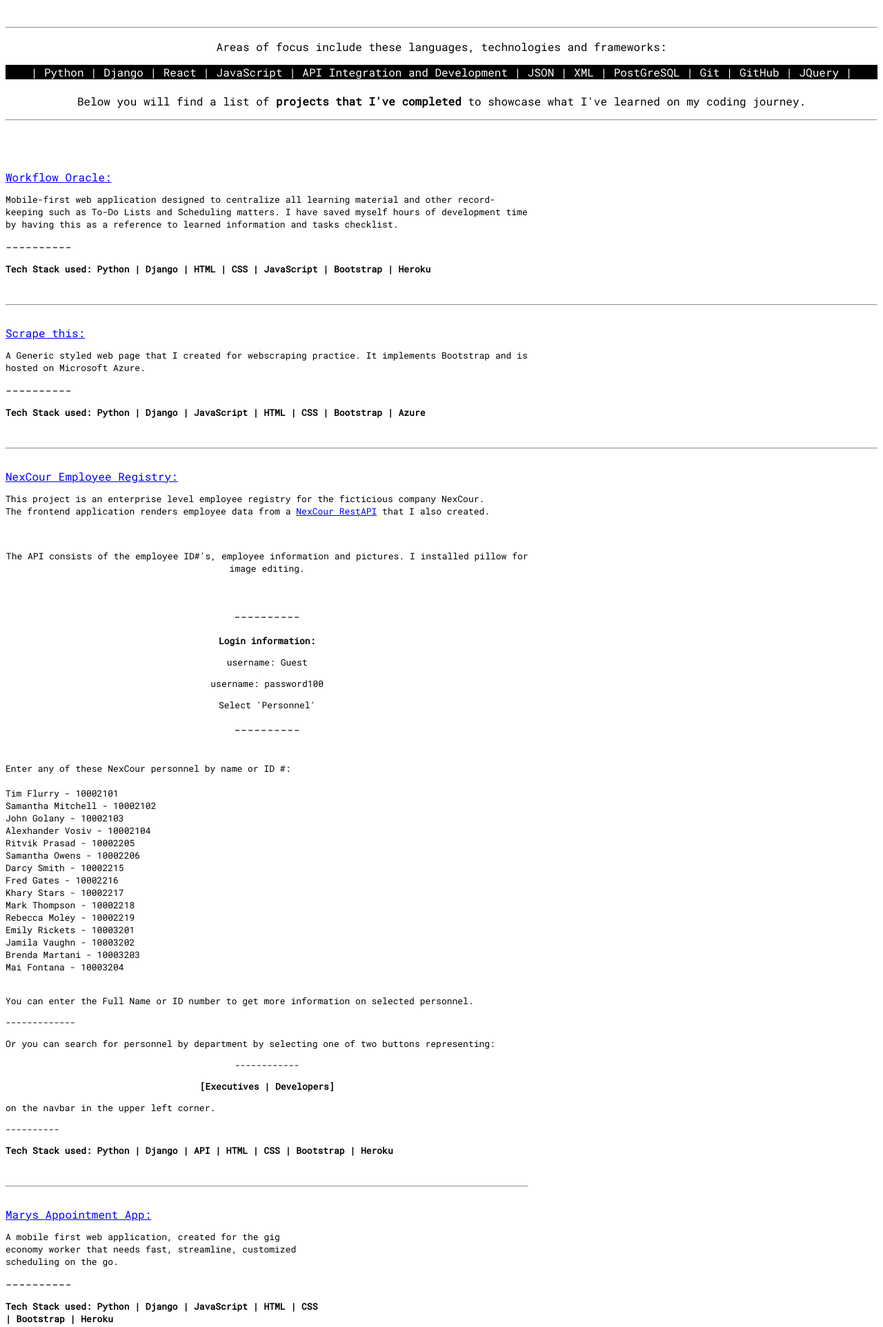
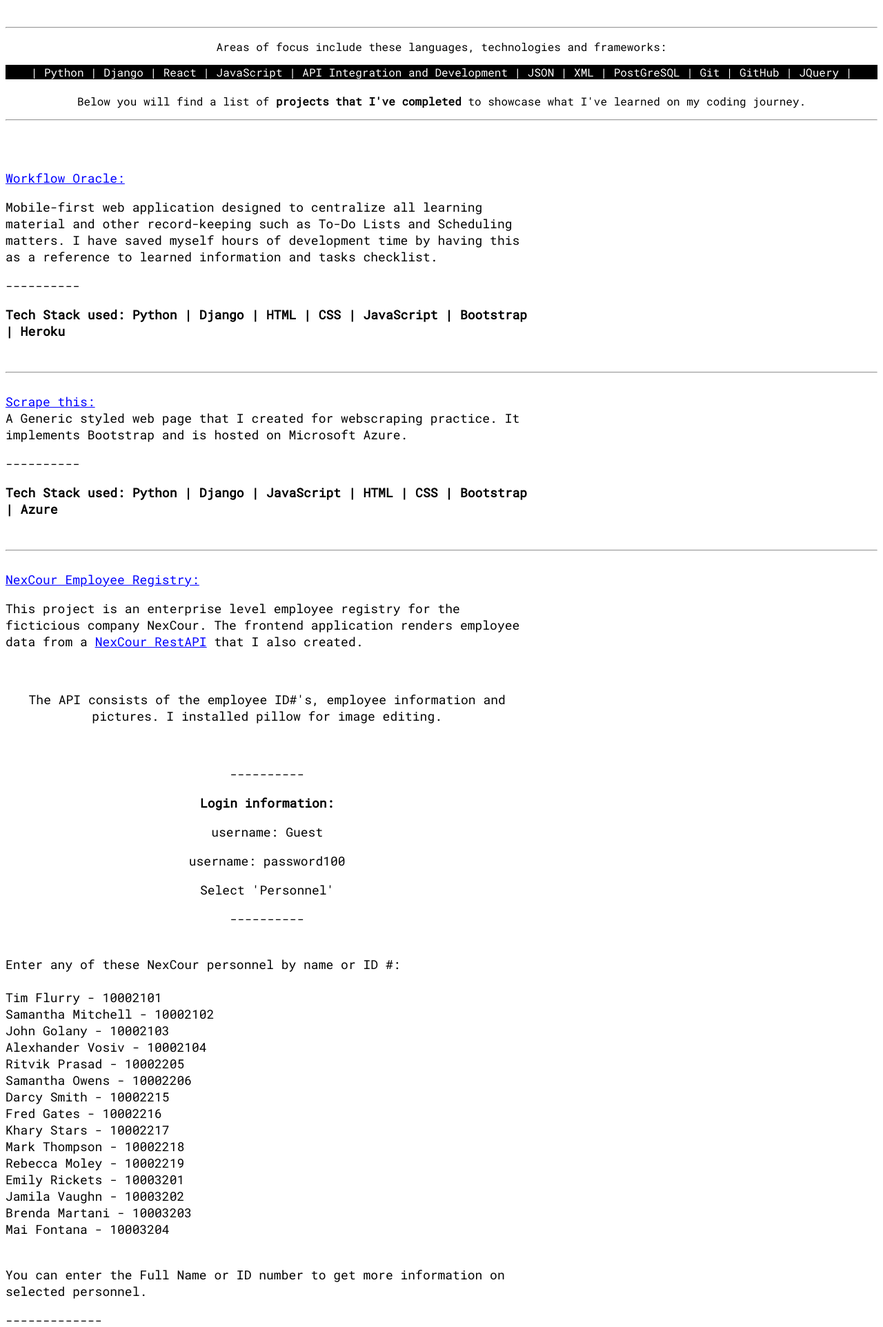
Before and after one commit to courthub74/CourDevs-Portfolio, a Django app: page / in a window 1280 px wide. Shown: the part 1629-3553 px from the top of the page at 69% size. Run offline with Django 3.2, Linux system fonts and the light colour scheme; some libraries are stand-ins or nearby versions.

Commit message:
font sized properly

```diff
--- a/portfolioPages/templates/home.html
+++ b/portfolioPages/templates/home.html
@@ -126,23 +126,31 @@
         <hr><br><br>
 
 
+
+
+
+
         <style>
             .blue {
                 color: blue;
             }
+
+            .bigger {
+                font-size: large;
+            }
         </style>
 
         <br>
-    <div class="left">
+    <div class="left bigger">
             <a class="blue" href="http://oracle.courdevelops.com/" target="_blank">Workflow Oracle:</a><br>
 
-        <p style="font-size: small;">Mobile-first web application designed to centralize all learning material and other record-keeping such as To-Do Lists and Scheduling matters.
+        <p>Mobile-first web application designed to centralize all learning material and other record-keeping such as To-Do Lists and Scheduling matters.
             I have saved myself hours of development time by having this as a reference to learned information and tasks checklist.
         </p>
 
         ----------
         <div>
-        <p style="font-size: small;"><b>Tech Stack used:  Python | Django | HTML | CSS | JavaScript | Bootstrap | Heroku</b></p>
+        <p><b>Tech Stack used:  Python | Django | HTML | CSS | JavaScript | Bootstrap | Heroku</b></p>
         </div>
 
     </div>
@@ -150,14 +158,14 @@
 
     <br><hr><br>
 
-    <div class="left">
+    <div class="left bigger">
         <a class="blue" href="http://40.117.248.239/" target="_blank">Scrape this:</a><br>
-        <p style="font-size: small;">A Generic styled web page that I created for webscraping practice.
+        <ps>A Generic styled web page that I created for webscraping practice.
         It implements Bootstrap and is hosted on Microsoft Azure.</p>
 
             ----------
 
-            <p style="font-size: small;"><b>Tech Stack used:  Python | Django | JavaScript | HTML | CSS | Bootstrap | Azure</b></p>
+            <p><b>Tech Stack used:  Python | Django | JavaScript | HTML | CSS | Bootstrap | Azure</b></p>
 
     </div>
 
@@ -165,31 +173,31 @@
 
 
 
-    <div class="left">
+    <div class="left bigger">
         <a class="blue" href="http://employeeoracle.courdevelops.com/" target="_blank">NexCour Employee Registry:</a><br>
-        <p style="font-size: small;">This project is an enterprise level employee registry for the ficticious company NexCour. <br>
+        <p>This project is an enterprise level employee registry for the ficticious company NexCour.
             The frontend application
             renders employee data from a <a class="blue" href="http://nexcouremployees.courdevelops.com/employees/" target="_blank">NexCour RestAPI</a> that I also created.</p>
             <br>
                 <div class="center">
-                    <p style="font-size: small;">The API consists of the employee ID#'s, employee information and pictures.  I installed pillow for image editing.</p>
+                    <p >The API consists of the employee ID#'s, employee information and pictures.  I installed pillow for image editing.</p>
                     </div>
                     <br>
 
 
             <p class="center">----------</p>
-                <p style="font-size: small;" class="center"><b>Login information:</b></p>
+                <p class="center"><b>Login information:</b></p>
 
                     <div class="center">
-                      <p style="font-size: small;">username: Guest</p>
-                      <p style="font-size: small;">username: password100</p>
-                      <p style="font-size: small;">Select 'Personnel'</p>
+                      <p>username: Guest</p>
+                      <p>username: password100</p>
+                      <p>Select 'Personnel'</p>
                     </div>
             <p class="center">----------</p>
 
             <br>
 
-            <div class="container" style="font-size: small;">
+            <div class="container">
                 <div class="list-group">
                     <a class="list-group-item list-group-item-action active" data-toggle="list">Enter any of these NexCour personnel by name or ID #:</a><br><br>
                     <a class="list-group-item list-group-item-action" data-toggle="list">Tim Flurry - 10002101</a><br>
@@ -212,21 +220,28 @@
 
             <br>
 
-            <p style="font-size: small;">You can enter the Full Name or ID number to get more information on selected personnel.</p>
+            <p>You can enter the Full Name or ID number to get more information on selected personnel.</p>
             -------------
-             <p style="font-size: small;">Or you can search for personnel by department by selecting one of two buttons representing:</p>
+             <p>Or you can search for personnel by department by selecting one of two buttons representing:</p>
 
               <div class="center">
                    ------------
-                  <p style="font-size: small;"><b>[Executives | Developers]</b></p>
+                  <p><b>[Executives | Developers]</b></p>
+                  <p>on the navbar in the upper left corner.</p>
                 </div>
 
-                <p style="font-size: small;">on the navbar in the upper left corner.</p>
+
             ----------
 
-        <p style="font-size: small;"><b>Tech Stack used:  Python | Django | API | HTML | CSS | Bootstrap | Heroku </b></p>
+        <p><b>Tech Stack used:  Python | Django | API | HTML | CSS | Bootstrap | Heroku </b></p>
 
         </div>
+
+    </div>
+
+
+
+
 
 
 
@@ -234,83 +249,83 @@
 
     <br><hr><br>
 
-    <div class="left">
+    <div class="left bigger">
         <a class="blue" href="http://marysappt.courdevelops.com/" target="_blank">Marys Appointment App:</a><br>
-        <p style="font-size: small;">A mobile first web application, created for the gig economy worker that needs
+        <p>A mobile first web application, created for the gig economy worker that needs
             fast, streamline, customized scheduling on the go.</p>
 
 
             ----------
 
-            <p style="font-size: small;"><b>Tech Stack used:  Python | Django | JavaScript | HTML | CSS | Bootstrap | Heroku</b></p>
+            <p><b>Tech Stack used:  Python | Django | JavaScript | HTML | CSS | Bootstrap | Heroku</b></p>
 
     </div>
 
 
     <br><hr><br>
 
-    <div class="left">
+    <div class="left bigger">
             <a class="blue" href="http://cryptonews.courdevelops.com/" target="_blank">Crypto News Network:</a><br>
-            <p style="font-size: small;">This web app is useful for any cryptocurrency enthusiast.  It provides the latest news and
+            <p>This web app is useful for any cryptocurrency enthusiast.  It provides the latest news and
                         trading prices. </p>
 
             ----------
 
-            <p style="font-size: small;"><b>Tech Stack used:  Python | Django | API | HTML | CSS | Bootstrap | Heroku </b></p>
+            <p><b>Tech Stack used:  Python | Django | API | HTML | CSS | Bootstrap | Heroku </b></p>
 
-            </div>
+    </div>
 
             <br><hr><br>
 
-            <div class="left">
+            <div class="left bigger">
                 <a class="blue" href="http://134.122.1.97/" target="_blank">Scrape this again:</a><br>
-                <p style="font-size: small;">The same generic styled web page that I created for webscraping practice.
+                <p>The same generic styled web page that I created for webscraping practice.
                 It implements Bootstrap and is hosted on Digital Ocean this time.</p>
 
                     ----------
 
-                    <p style="font-size: small;"><b>Tech Stack used:  Python | Django | JavaScript | HTML | CSS | Bootstrap | Digital Ocean</b></p>
+                    <p><b>Tech Stack used:  Python | Django | JavaScript | HTML | CSS | Bootstrap | Digital Ocean</b></p>
 
             </div>
 
     <br><hr><br>
 
-    <div class="left">
+    <div class="left bigger">
         <a class="blue" href="http://nbaoracle.courdevelops.com/" target="_blank">NBA Oracle:</a> <br>
-            <p style="font-size: small;">Out of a desire to get up to date NBA Scores without the need to access nba.com,
+            <p>Out of a desire to get up to date NBA Scores without the need to access nba.com,
                 I developed a Django web application in python that scrapes data from an NBA Basketball API.
                 From the click of a drop-down menu you can get general info and scores of your favorite team.
                 </p>
 
                 ----------
 
-                <p style="font-size: small;"><b>Tech Stack used:  Python | Django | JavaScript | HTML | CSS | Bootstrap | Heroku</b></p>
+                <p><b>Tech Stack used:  Python | Django | JavaScript | HTML | CSS | Bootstrap | Heroku</b></p>
     </div>
 
     <br><hr><br>
 
-    <div class="left">
+    <div class="left bigger">
         <a class="blue" href="#" target="_blank">NHL Oracle:</a> <br>
-            <p style="font-size: small;">I am also a big NHL Hockey fan.  Coming Soon!
+            <p>I am also a big NHL Hockey fan.  Coming Soon!
                 </p>
 
                 ----------
 
-                <p style="font-size: small;"><b>Tech Stack used:  Python | Django | JavaScript | HTML | CSS | Bootstrap | Heroku</b></p>
+                <p><b>Tech Stack used:  Python | Django | JavaScript | HTML | CSS | Bootstrap | Heroku</b></p>
     </div>
 
     <br><hr><br>
 
-    <div class="left">
+    <div class="left bigger">
         <a class="blue" href="http://foodbanks.courdevelops.com/" target="_blank">Food Pantry App:</a><br>
-        <p style="font-size: small;">A mobile first web application, created for family members of mine who
+        <p>A mobile first web application, created for family members of mine who
             needed to locate local food banks to volunteer. <br> I also created the RestAPI that stores the info needed
             for on each foodbank.</p>
 
 
             ----------
 
-            <p style="font-size: small;"><b>Tech Stack used:  Python | Django | API Development | HTML | CSS | Bootstrap | Heroku</b></p>
+            <p><b>Tech Stack used:  Python | Django | API Development | HTML | CSS | Bootstrap | Heroku</b></p>
 
     </div>
 
```
Also changed, not shown: 1 other file.
